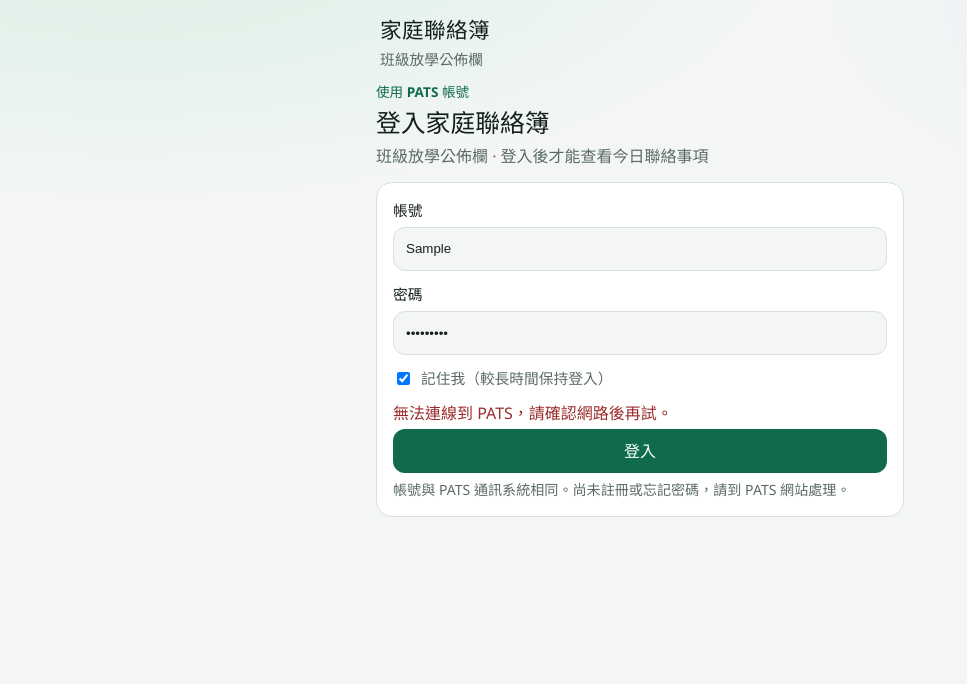
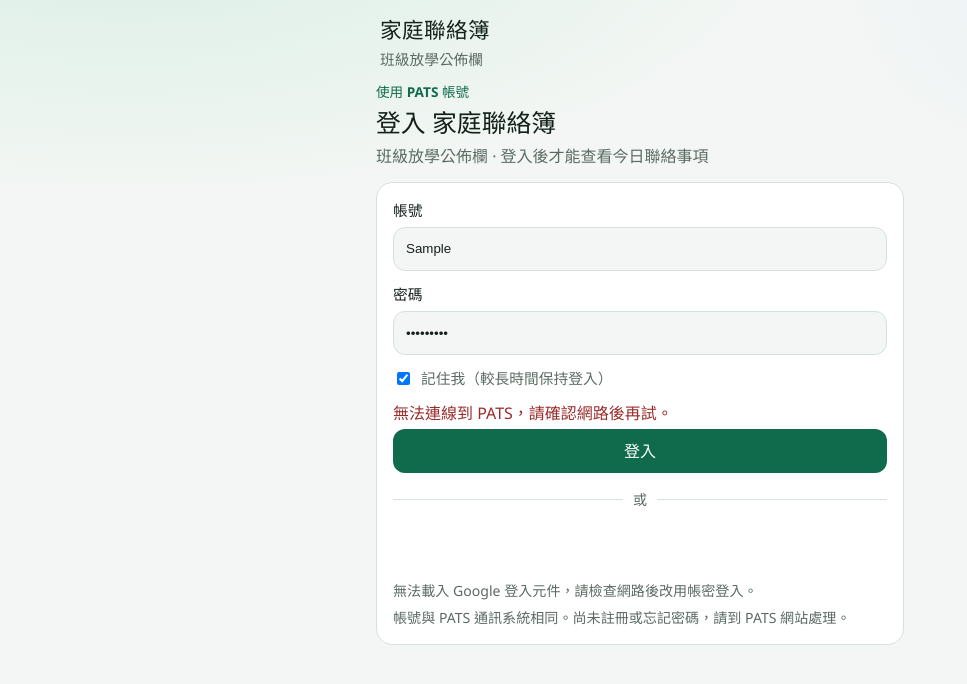
Before and after one commit to vincent1021210/School-APP, a React (Vite) app: page / in a window 1280 px wide. Both pictures are taken after typing "Sample", "Sample123" into the empty fields and a click on the button "登入". Shown: the top 684 px of the page, without its empty margins (0-967 px from the left). Built offline with nearby package versions, Linux system fonts and the light colour scheme; no server answers.

Commit message:
Add PATS Google quick login on the contact-book gate.
Restore auth polish and GIS button so the same PATS accounts can sign in without a separate OAuth backend.

Co-authored-by: Cursor <cursoragent@cursor.com>

```diff
--- a/src/App.tsx
+++ b/src/App.tsx
@@ -52,6 +52,7 @@ export default function App() {
             busy={auth.busy}
             errorMessage={auth.errorMessage}
             onLogin={auth.login}
+            onGoogleLogin={auth.loginWithGoogle}
           />
         </main>
       </div>
--- a/src/api/patsAuth.ts
+++ b/src/api/patsAuth.ts
@@ -8,6 +8,13 @@ const ERROR_TEXT: Record<string, string> = {
   BAD_RESPONSE: 'PATS 伺服器回應格式不正確。',
   INVALID_CREDENTIALS: '帳號或密碼不正確，或尚未註冊 PATS 帳號。',
   AUTH_REQUIRED: '登入狀態已過期，請重新登入。',
+  GOOGLE_LOGIN_NOT_CONFIGURED: '後端尚未設定 Google 登入，請改用帳密。',
+  GOOGLE_TOKEN_MISSING: '沒有取得 Google 憑證，請重新嘗試。',
+  GOOGLE_TOKEN_INVALID: 'Google 憑證驗證失敗，請重新嘗試。',
+  GOOGLE_TOKEN_EXPIRED: 'Google 憑證已過期，請重新登入。',
+  GOOGLE_AUDIENCE_MISMATCH: 'Google 登入設定不符，請聯絡管理員。',
+  GOOGLE_ISSUER_MISMATCH: 'Google 憑證來源不正確。',
+  GOOGLE_EMAIL_UNVERIFIED: '請使用已驗證的 Google 信箱登入。',
   UNKNOWN_ERROR: '登入失敗，請稍後再試。',
 }
 
@@ -104,24 +111,42 @@ export function loadStoredToken(): string | null {
   return readToken()
 }
 
+function acceptLoginResult(data: unknown): { token: string; user: AuthUser } {
+  if (!data || typeof data !== 'object') throw new PatsAuthError('BAD_RESPONSE')
+  const payload = data as { token?: string; user?: unknown }
+  if (typeof payload.token !== 'string' || !payload.token) {
+    throw new PatsAuthError('BAD_RESPONSE')
+  }
+  const user = normalizeUser(payload.user)
+  writeToken(payload.token)
+  return { token: payload.token, user }
+}
+
 export async function loginWithPats(
   account: string,
   password: string,
   remember: boolean,
 ): Promise<{ token: string; user: AuthUser }> {
-  const data = (await patsRpc('login', {
-    account: account.trim(),
-    password,
-    remember,
-  }, null)) as { token?: string; user?: unknown } | null
+  const data = await patsRpc(
+    'login',
+    {
+      account: account.trim(),
+      password,
+      remember,
+    },
+    null,
+  )
+  return acceptLoginResult(data)
+}
 
-  if (!data || typeof data.token !== 'string' || !data.token) {
-    throw new PatsAuthError('BAD_RESPONSE')
-  }
-
-  const user = normalizeUser(data.user)
-  writeToken(data.token)
-  return { token: data.token, user }
+/** Google Identity Services 回傳的 ID Token → PATS googleLogin */
+export async function loginWithPatsGoogle(
+  credential: string,
+): Promise<{ token: string; user: AuthUser }> {
+  const token = String(credential || '').trim()
+  if (!token) throw new PatsAuthError('GOOGLE_TOKEN_MISSING')
+  const data = await patsRpc('googleLogin', { credential: token }, null)
+  return acceptLoginResult(data)
 }
 
 export async function restorePatsSession(token?: string | null): Promise<AuthUser | null> {
--- a/src/config.ts
+++ b/src/config.ts
@@ -36,3 +36,11 @@ export const LEGACY_CONTACT_BOOK_URL =
 export const PATS_API_URL =
   (import.meta.env.VITE_PATS_API_URL as string | undefined)?.trim() ||
   'https://script.google.com/macros/s/AKfycbxtGvk9Tmo2IC2fdKbg3cOPxYuWYpMtgmE01z3vddgXDLIIogXAH72iB9bNRaKQFjqpvQ/exec'
+
+/**
+ * PATS Google 登入用網頁用戶端 ID（與 PATS 相同）
+ * 可用環境變數 VITE_PATS_GOOGLE_CLIENT_ID 覆蓋
+ */
+export const PATS_GOOGLE_CLIENT_ID =
+  (import.meta.env.VITE_PATS_GOOGLE_CLIENT_ID as string | undefined)?.trim() ||
+  '354935544437-1vrje0je178afce6nturpghuu5r16qp6.apps.googleusercontent.com'
--- a/src/hooks/useAuth.ts
+++ b/src/hooks/useAuth.ts
@@ -2,11 +2,18 @@ import { useCallback, useEffect, useState } from 'react'
 import {
   loadStoredToken,
   loginWithPats,
+  loginWithPatsGoogle,
   logoutPats,
   PatsAuthError,
   restorePatsSession,
 } from '../api/patsAuth'
 import type { AuthStatus, AuthUser } from '../types'
+
+function toAuthErrorMessage(err: unknown): string {
+  if (err instanceof PatsAuthError) return err.message
+  if (err instanceof Error) return err.message
+  return '登入失敗'
+}
 
 export function useAuth() {
   const [status, setStatus] = useState<AuthStatus>(() =>
@@ -17,10 +24,14 @@ export function useAuth() {
   const [busy, setBusy] = useState(false)
 
   useEffect(() => {
+    let cancelled = false
     const token = loadStoredToken()
-    if (!token) return
+    if (!token) {
+      setStatus('anonymous')
+      return
+    }
 
-    let cancelled = false
+    setStatus('checking')
     void restorePatsSession(token)
       .then((restored) => {
         if (cancelled) return
@@ -54,13 +65,25 @@ export function useAuth() {
     } catch (err) {
       setUser(null)
       setStatus('anonymous')
-      setErrorMessage(
-        err instanceof PatsAuthError
-          ? err.message
-          : err instanceof Error
-            ? err.message
-            : '登入失敗',
-      )
+      setErrorMessage(toAuthErrorMessage(err))
+      return false
+    } finally {
+      setBusy(false)
+    }
+  }, [])
+
+  const loginWithGoogle = useCallback(async (credential: string) => {
+    setBusy(true)
+    setErrorMessage(null)
+    try {
+      const result = await loginWithPatsGoogle(credential)
+      setUser(result.user)
+      setStatus('authenticated')
+      return true
+    } catch (err) {
+      setUser(null)
+      setStatus('anonymous')
+      setErrorMessage(toAuthErrorMessage(err))
       return false
     } finally {
       setBusy(false)
@@ -87,6 +110,7 @@ export function useAuth() {
     busy,
     errorMessage,
     login,
+    loginWithGoogle,
     logout,
     clearError: () => setErrorMessage(null),
   }
--- a/src/index.css
+++ b/src/index.css
@@ -136,6 +136,41 @@ a {
 
 .login-panel .btn.wide {
   margin-top: 4px;
+}
+
+.login-divider {
+  display: grid;
+  grid-template-columns: 1fr auto 1fr;
+  align-items: center;
+  gap: 10px;
+  margin: 16px 0 12px;
+  color: var(--muted);
+  font-size: 0.88rem;
+}
+
+.login-divider::before,
+.login-divider::after {
+  content: '';
+  height: 1px;
+  background: var(--line);
+}
+
+.google-login-block {
+  display: flex;
+  flex-direction: column;
+  align-items: stretch;
+  gap: 8px;
+}
+
+.google-slot {
+  display: flex;
+  justify-content: center;
+  min-height: 44px;
+}
+
+.google-slot.is-busy {
+  opacity: 0.65;
+  pointer-events: none;
 }
 
 .app-main {
--- a/src/screens/LoginScreen.tsx
+++ b/src/screens/LoginScreen.tsx
@@ -1,18 +1,145 @@
-import { useState } from 'react'
+import { useEffect, useRef, useState } from 'react'
 import type { FormEvent } from 'react'
-import { APP_NAME, APP_SUBTITLE } from '../config'
+import { APP_NAME, APP_SUBTITLE, PATS_GOOGLE_CLIENT_ID } from '../config'
 
 type Props = {
   busy?: boolean
   errorMessage: string | null
   onLogin: (account: string, password: string, remember: boolean) => Promise<boolean>
+  onGoogleLogin: (credential: string) => Promise<boolean>
 }
 
-export function LoginScreen({ busy = false, errorMessage, onLogin }: Props) {
+type GoogleCredentialResponse = {
+  credential?: string
+}
+
+type GoogleAccountsId = {
+  initialize: (config: {
+    client_id: string
+    callback: (response: GoogleCredentialResponse) => void
+    auto_select?: boolean
+    cancel_on_tap_outside?: boolean
+    context?: string
+    itp_support?: boolean
+  }) => void
+  renderButton: (
+    parent: HTMLElement,
+    options: {
+      theme?: string
+      size?: string
+      text?: string
+      shape?: string
+      width?: number
+      locale?: string
+    },
+  ) => void
+  prompt?: () => void
+}
+
+declare global {
+  interface Window {
+    google?: {
+      accounts?: {
+        id?: GoogleAccountsId
+      }
+    }
+  }
+}
+
+const GIS_SRC = 'https://accounts.google.com/gsi/client'
+
+function loadGisScript(): Promise<void> {
+  if (window.google?.accounts?.id) return Promise.resolve()
+  const existing = document.querySelector<HTMLScriptElement>(`script[src="${GIS_SRC}"]`)
+  if (existing) {
+    return new Promise((resolve, reject) => {
+      existing.addEventListener('load', () => resolve(), { once: true })
+      existing.addEventListener('error', () => reject(new Error('GIS_LOAD_FAILED')), {
+        once: true,
+      })
+    })
+  }
+  return new Promise((resolve, reject) => {
+    const script = document.createElement('script')
+    script.src = GIS_SRC
+    script.async = true
+    script.onload = () => resolve()
+    script.onerror = () => reject(new Error('GIS_LOAD_FAILED'))
+    document.head.appendChild(script)
+  })
+}
+
+export function LoginScreen({
+  busy = false,
+  errorMessage,
+  onLogin,
+  onGoogleLogin,
+}: Props) {
   const [account, setAccount] = useState('')
   const [password, setPassword] = useState('')
   const [remember, setRemember] = useState(true)
   const [localError, setLocalError] = useState<string | null>(null)
+  const [googleHint, setGoogleHint] = useState<string | null>(null)
+  const googleSlotRef = useRef<HTMLDivElement | null>(null)
+  const onGoogleLoginRef = useRef(onGoogleLogin)
+  onGoogleLoginRef.current = onGoogleLogin
+
+  useEffect(() => {
+    let cancelled = false
+    if (!PATS_GOOGLE_CLIENT_ID) {
+      setGoogleHint('尚未設定 Google 用戶端 ID，目前僅開放帳密登入。')
+      return
+    }
+
+    void loadGisScript()
+      .then(() => {
+        if (cancelled) return
+        const googleId = window.google?.accounts?.id
+        const slot = googleSlotRef.current
+        if (!googleId || !slot) {
+          setGoogleHint('無法載入 Google 登入元件，請改用帳密登入。')
+          return
+        }
+
+        googleId.initialize({
+          client_id: PATS_GOOGLE_CLIENT_ID,
+          callback: (response) => {
+            const credential = String(response?.credential || '').trim()
+            if (!credential) {
+              setLocalError('沒有取得 Google 憑證，請重新嘗試。')
+              return
+            }
+            setLocalError(null)
+            void onGoogleLoginRef.current(credential)
+          },
+          auto_select: false,
+          cancel_on_tap_outside: true,
+          context: 'signin',
+          itp_support: true,
+        })
+
+        slot.innerHTML = ''
+        const width = Math.min(Math.max(slot.clientWidth || 320, 240), 400)
+        googleId.renderButton(slot, {
+          theme: 'outline',
+          size: 'large',
+          text: 'signin_with',
+          shape: 'rectangular',
+          width,
+          locale: 'zh-TW',
+        })
+        setGoogleHint(null)
+      })
+      .catch(() => {
+        if (!cancelled) {
+          setGoogleHint('無法載入 Google 登入元件，請檢查網路後改用帳密登入。')
+        }
+      })
+
+    return () => {
+      cancelled = true
+    }
+  }, [])
 
   async function handleSubmit(event: FormEvent) {
     event.preventDefault()
@@ -30,7 +157,7 @@ export function LoginScreen({ busy = false, errorMessage, onLogin }: Props) {
     <section className="screen login-screen">
       <header className="page-header">
         <p className="eyebrow">使用 PATS 帳號</p>
-        <h1>登入{APP_NAME}</h1>
+        <h1>登入 {APP_NAME}</h1>
         <p className="muted">{APP_SUBTITLE} · 登入後才能查看今日聯絡事項</p>
       </header>
 
@@ -82,6 +209,19 @@ export function LoginScreen({ busy = false, errorMessage, onLogin }: Props) {
           {busy ? '登入中…' : '登入'}
         </button>
 
+        <div className="login-divider" aria-hidden="true">
+          <span>或</span>
+        </div>
+
+        <div className="google-login-block">
+          <div
+            ref={googleSlotRef}
+            className={`google-slot${busy ? ' is-busy' : ''}`}
+            aria-label="使用 Google 快速登入"
+          />
+          {googleHint && <p className="login-hint muted">{googleHint}</p>}
+        </div>
+
         <p className="login-hint muted">
           帳號與 PATS 通訊系統相同。尚未註冊或忘記密碼，請到 PATS 網站處理。
         </p>
```
